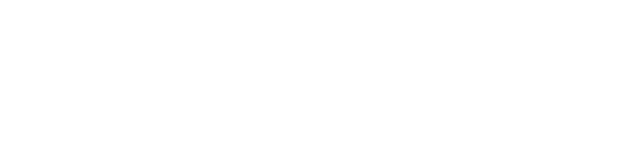
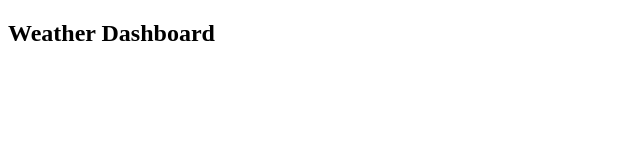
Before and after one commit to solohuck/WeatherOutlook, a plain HTML site: page index.html in a window 1280 px wide. Shown: the whole page, without its empty margins (0-640 px from the left). Drawn offline with nearby package versions, Linux system fonts and the light colour scheme.

Commit message:
added weather Dashboard banner

```diff
--- a/index.html
+++ b/index.html
@@ -5,9 +5,30 @@
     <meta http-equiv="X-UA-Compatible" content="IE=edge">
     <meta name="viewport" content="width=device-width, initial-scale=1.0">
     <link rel="stylesheet" href="./Develop/style.css">
+    <script src="https://cdnjs.cloudflare.com/ajax/libs/moment.js/2.27.0/moment.min.js"></script>
     <title>Document</title>
 </head>
+
 <body>
+    <section class="hero">
+        <div class="hero-body">
+            <div class="container">
+                <h1 class="title">Weather Dashboard</h1>
+            </div>
+        </div>
+    </section>
+
+
+
+
+
+
+
+
+
+
+
+    <script src="https://cdnjs.cloudflare.com/ajax/libs/jquery/3.2.1/jquery.min.js"></script>
     <script src="./Develop/script.js"></script>
 </body>
 </html>
```
